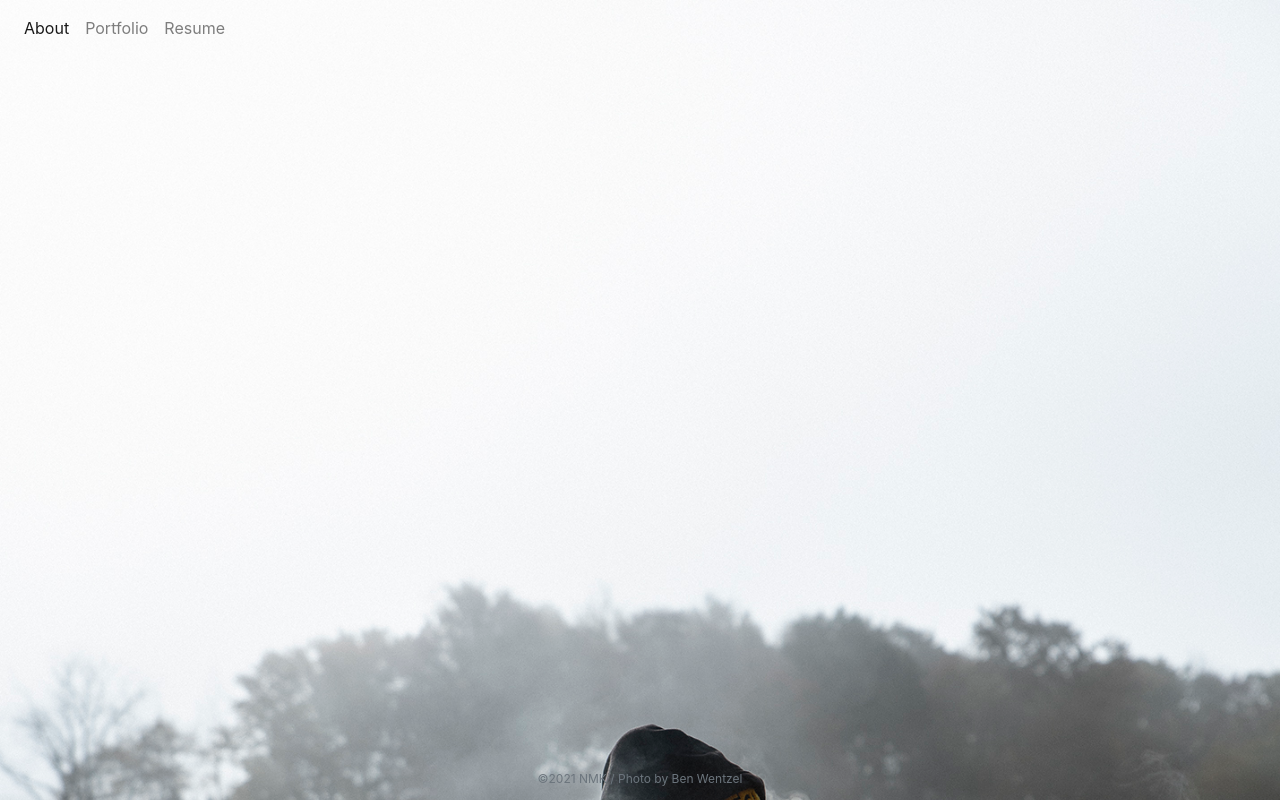
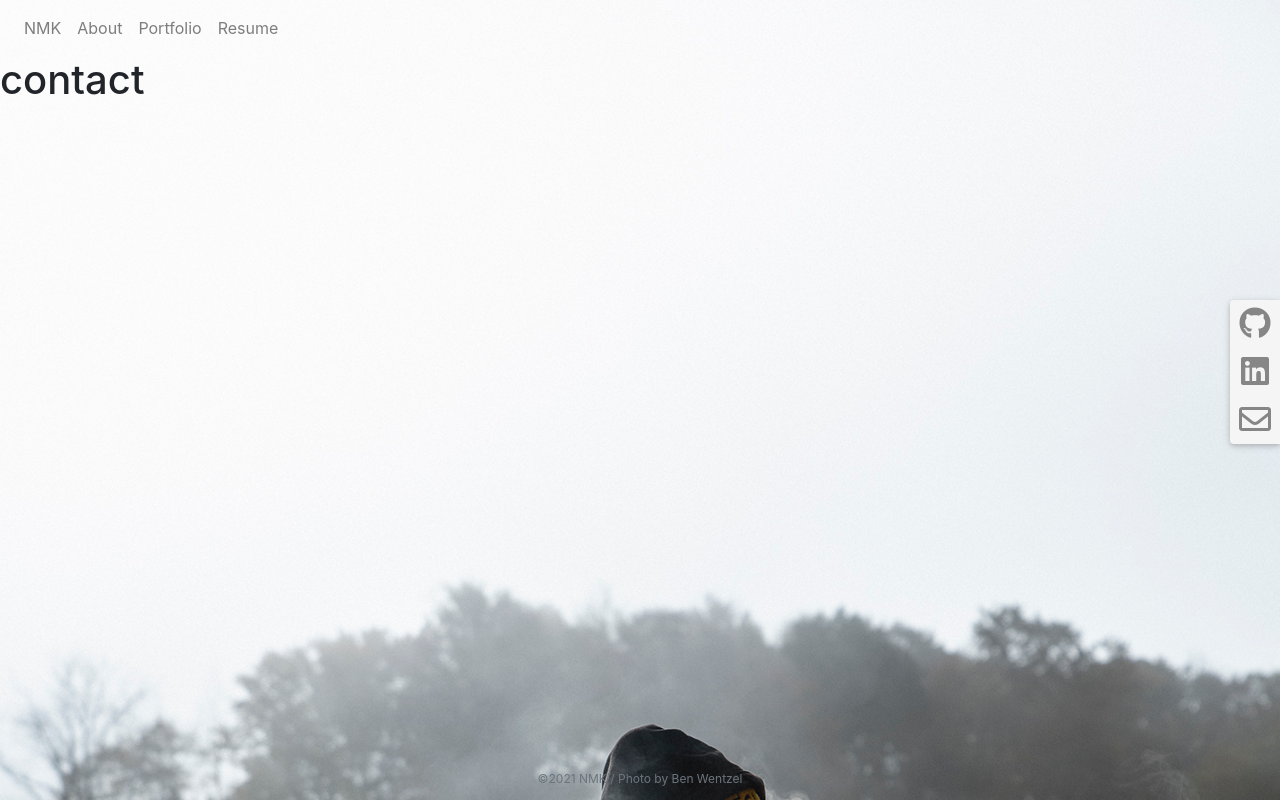
Before and after one commit to natemking/portfolio_2.0, a React (Create React App) app: page /#/contact in a window 1280 px wide. Shown: the top 800 px of the page. Built offline with nearby package versions, Linux system fonts and the light colour scheme.

Commit message:
Sidenav created and links set up

```diff
--- a/public/index.html
+++ b/public/index.html
@@ -13,6 +13,9 @@
       name="Nate M King Portfolio"
       content="The collected works of Nate M King"
     />
+    <!-- FontAwesome -->
+    <link rel="stylesheet" href="https://use.fontawesome.com/releases/v5.15.2/css/all.css" integrity="sha384-vSIIfh2YWi9wW0r9iZe7RJPrKwp6bG+s9QZMoITbCckVJqGCCRhc+ccxNcdpHuYu" crossorigin="anonymous">
+
     <!-- Manifest -->
     <link rel="manifest" href="%PUBLIC_URL%/manifest.json" />
     <!--
--- a/src/App.js
+++ b/src/App.js
@@ -7,6 +7,7 @@ import Home from './pages/Home';
 import About from './pages/About';
 import Portfolio from './pages/Portfolio';
 import Resume from './pages/Resume'
+import Contact from './pages/Contact'
 
 
 function App() {
@@ -18,6 +19,7 @@ function App() {
           <Route exact path="/about" component={ About } />
           <Route exact path="/portfolio" component={ Portfolio } />
           <Route exact path="/resume" component={ Resume } />
+          <Route exact path="/contact" component={ Contact } />
         </Container>
       <Footer />
     </Router>
--- a/src/components/Container/index.js
+++ b/src/components/Container/index.js
@@ -1,6 +1,7 @@
 import React from 'react';
 import './style.css';
 import bgImage from './nate-in-smoke.jpg';
+import Sidenav from '../Sidenav';
 
 
 
@@ -9,6 +10,7 @@ const Container = (props) => {
         <main className="wrapper">
             <img id="bg" src={bgImage} alt="nate in smoke"></img>
             {props.children}
+            <Sidenav />
         </main>
      );
 }
--- a/src/components/Navbar/index.js
+++ b/src/components/Navbar/index.js
@@ -5,21 +5,26 @@ import { Link } from "react-router-dom";
 
 function Navbar() {
     return (
-        <nav className="navbar navbar-expand-lg navbar-light">
+        <nav className="navbar navbar-expand navbar-light">
             <div>
                 <ul className="navbar-nav">
                     <li className="nav-item">
-                        <Link to="/about" className={ window.location.pathname === "/" || window.location.pathname === "/about" ? "nav-link active" : "nav-link" }>
+                        <Link to="/" className="nav-link">
+                            NMK
+                        </Link>
+                    </li>
+                    <li className="nav-item">
+                        <Link to="/about" className={window.location.pathname === "/#/about" ? "nav-link active" : "nav-link" }>
                             About
                         </Link>
                     </li>
                     <li className="nav-item">
-                        <Link to="/portfolio" className={window.location.pathname === "/portfolio" ? "nav-link active" : "nav-link"}>
+                        <Link to="/portfolio" className={window.location.pathname === "/#/portfolio" ? "nav-link active" : "nav-link"}>
                             Portfolio
                         </Link>
                     </li>
                     <li className="nav-item">
-                        <Link to="/resume" className={window.location.pathname === "/resume" ? "nav-link active" : "nav-link"}>
+                        <Link to="/resume" className={window.location.pathname === "/#/resume" ? "nav-link active" : "nav-link"}>
                             Resume
                         </Link>
                     </li>
--- /dev/null
+++ b/src/components/Sidenav/index.js
@@ -0,0 +1,21 @@
+import React from 'react';
+import { Link } from "react-router-dom";
+import './style.css'
+
+const Sidenav = () => {
+    return (
+        <div className="sidenav">
+            <a href="https://github.com/natemking" target="_blank" rel="noreferrer">
+                <i class="fab fa-github"></i>
+            </a>
+            <a href="https://www.linkedin.com/in/natemking/" target="_blank" rel="noreferrer">
+                <i class="fab fa-linkedin"></i>
+            </a>
+            <Link to="/contact">
+                <i class="far fa-envelope"></i>
+            </Link>
+        </div>
+    );
+}
+
+export default Sidenav;
--- /dev/null
+++ b/src/components/Sidenav/style.css
@@ -0,0 +1,23 @@
+.sidenav {
+    display: flex;
+    flex-direction: column;
+    position: fixed;
+    top: 300px;
+    right: 0;
+    width: 50px;
+    background:	rgb(245,245,245);
+    border-radius: 4px 0 0 4px;
+    box-shadow: 0 2px 5px 0 rgb(0 0 0 / 16%), 0 2px 10px 0 rgb(0 0 0 / 12%);
+    color: rgb(0 0 0 / 45%);
+    font-size: 2rem;
+}
+
+.sidenav a, a:focus, a:active {
+      text-decoration: none;
+      color: inherit;
+      margin: 0 auto;
+}
+
+ .sidenav a:hover {
+     color: rgb(116, 102, 52);
+ }
--- /dev/null
+++ b/src/pages/Contact.js
@@ -0,0 +1,9 @@
+import React from 'react';
+
+const Contact = () => {
+    return (
+        <h1>contact</h1>
+    );
+}
+
+export default Contact;
```
Also changed, not shown: 1 other file (tests, documents, lock files or other folders).
